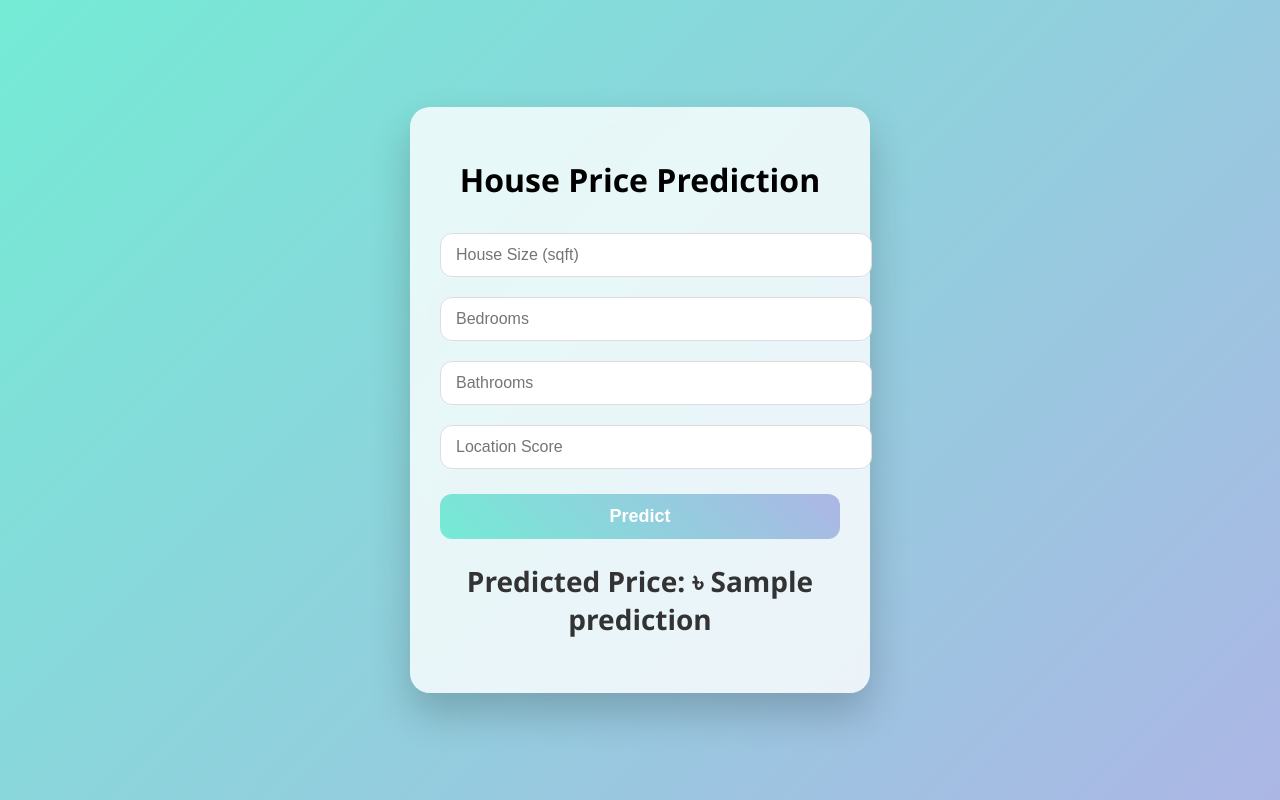
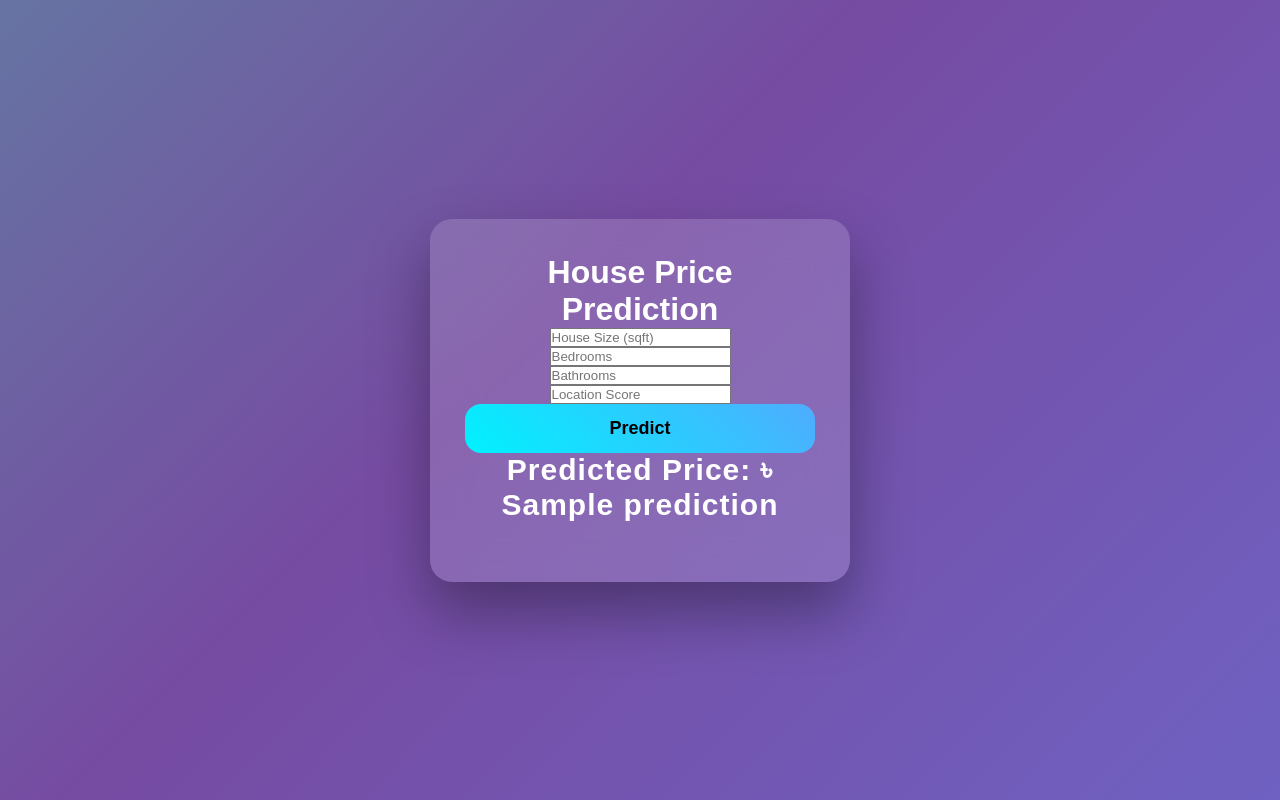
Before and after one commit to sourov-roy-ovi/Hourse-Price-Prediction, a Flask app: template templates/index.html in a window 1280 px wide. Run offline with Flask 3, Linux system fonts and the light colour scheme; the template is opened without the code that fills it: most values are stand-ins (such as "Sample title", 1, 10 or a date in 2020); parts of the project's set-up code (start-up, migrations or seed data) failed here and were passed over.

Commit message:
Update CSS Styling

```diff
--- a/static/css/style.css
+++ b/static/css/style.css
@@ -1,86 +1,117 @@
-/* ===== Body ===== */
-body {
-    font-family: 'Segoe UI', Tahoma, Geneva, Verdana, sans-serif;
-    background: linear-gradient(135deg, #74ebd5, #ACB6E5);
-    display: flex;
-    justify-content: center;
-    align-items: center;
-    height: 100vh;
+/* ===== Global Reset ===== */
+* {
     margin: 0;
+    padding: 0;
+    box-sizing: border-box;
 }
 
-/* ===== Container ===== */
-.container {
-    width: 400px;
-    background: #ffffffcc; /* হালকা স্বচ্ছতা */
-    padding: 30px;
-    border-radius: 20px;
-    box-shadow: 0 20px 40px rgba(0,0,0,0.2);
-    backdrop-filter: blur(10px);
-    text-align: center;
+/* ===== Animated Background ===== */
+body {
+    font-family: 'Poppins', sans-serif;
+    min-height: 100vh;
+    background: linear-gradient(-45deg, #667eea, #764ba2, #43cea2, #185a9d);
+    background-size: 400% 400%;
+    animation: gradientBG 12s ease infinite;
+    display: flex;
+    align-items: center;
+    justify-content: center;
 }
 
-/* ===== Headings ===== */
-.container h2 {
-    margin-bottom: 25px;
-    color: #333;
-    font-size: 28px;
+@keyframes gradientBG {
+    0% { background-position: 0% 50%; }
+    50% { background-position: 100% 50%; }
+    100% { background-position: 0% 50%; }
 }
 
-/* ===== Input Fields ===== */
-input {
-    width: 100%;
-    padding: 12px 15px;
-    margin: 10px 0;
-    border-radius: 12px;
-    border: 1px solid #ddd;
-    transition: 0.3s;
-    font-size: 16px;
+/* ===== Glass Card ===== */
+.container {
+    width: 420px;
+    padding: 35px;
+    border-radius: 22px;
+    background: rgba(255, 255, 255, 0.15);
+    backdrop-filter: blur(18px);
+    -webkit-backdrop-filter: blur(18px);
+    box-shadow: 0 30px 60px rgba(0,0,0,0.35);
+    color: #fff;
+    text-align: center;
+    animation: fadeIn 0.8s ease;
 }
 
-input:focus {
-    border-color: #74ebd5;
-    box-shadow: 0 0 8px #74ebd5;
+@keyframes fadeIn {
+    from { opacity: 0; transform: translateY(20px); }
+    to { opacity: 1; transform: translateY(0); }
+}
+
+/* ===== Title ===== */
+.container h2 {
+    font-size: 30px;
+    margin-bottom: 25px;
+    letter-spacing: 1px;
+}
+
+/* ===== Input Group ===== */
+.input-group {
+    position: relative;
+    margin-bottom: 18px;
+}
+
+.input-group input {
+    width: 100%;
+    padding: 14px 15px;
+    border-radius: 14px;
+    border: none;
     outline: none;
+    font-size: 15px;
+    background: rgba(255,255,255,0.25);
+    color: #fff;
+}
+
+.input-group input::placeholder {
+    color: rgba(255,255,255,0.7);
 }
 
 /* ===== Button ===== */
 button {
     width: 100%;
-    padding: 12px;
-    margin-top: 15px;
+    padding: 14px;
+    border-radius: 16px;
     border: none;
-    border-radius: 12px;
-    background: linear-gradient(45deg, #74ebd5, #ACB6E5);
-    color: white;
     font-size: 18px;
-    font-weight: bold;
+    font-weight: 600;
     cursor: pointer;
-    transition: 0.3s;
+    background: linear-gradient(45deg, #00f2fe, #4facfe);
+    color: #000;
+    transition: 0.3s ease;
 }
 
 button:hover {
-    transform: translateY(-3px);
-    box-shadow: 0 8px 20px rgba(0,0,0,0.3);
+    transform: scale(1.04);
+    box-shadow: 0 15px 35px rgba(0,0,0,0.4);
 }
 
-/* ===== Prediction Box ===== */
+/* ===== Prediction Result ===== */
 .prediction {
-    margin-top: 20px;
-    padding: 15px;
-    background: #f0f4f8;
-    border-radius: 12px;
-    font-size: 20px;
-    color: #333;
-    box-shadow: inset 0 2px 5px rgba(0,0,0,0.05);
+    margin-top: 25px;
+    padding: 16px;
+    border-radius: 16px;
+    background: rgba(0,0,0,0.35);
+    font-size: 22px;
+    font-weight: bold;
+    color: #00ffcc;
+    animation: glow 1.5s infinite alternate;
+}
+
+@keyframes glow {
+    from { box-shadow: 0 0 10px #00ffcc; }
+    to { box-shadow: 0 0 25px #00ffcc; }
 }
 
 /* ===== Error Message ===== */
 .error {
-    margin-top: 15px;
+    margin-top: 18px;
     padding: 12px;
-    background: #ffe0e0;
-    color: #d8000c;
-    border-radius: 12px;
-    font-weight: bold;
+    border-radius: 14px;
+    background: rgba(255,0,0,0.25);
+    color: #fff;
+    font-weight: 600;
 }
```
